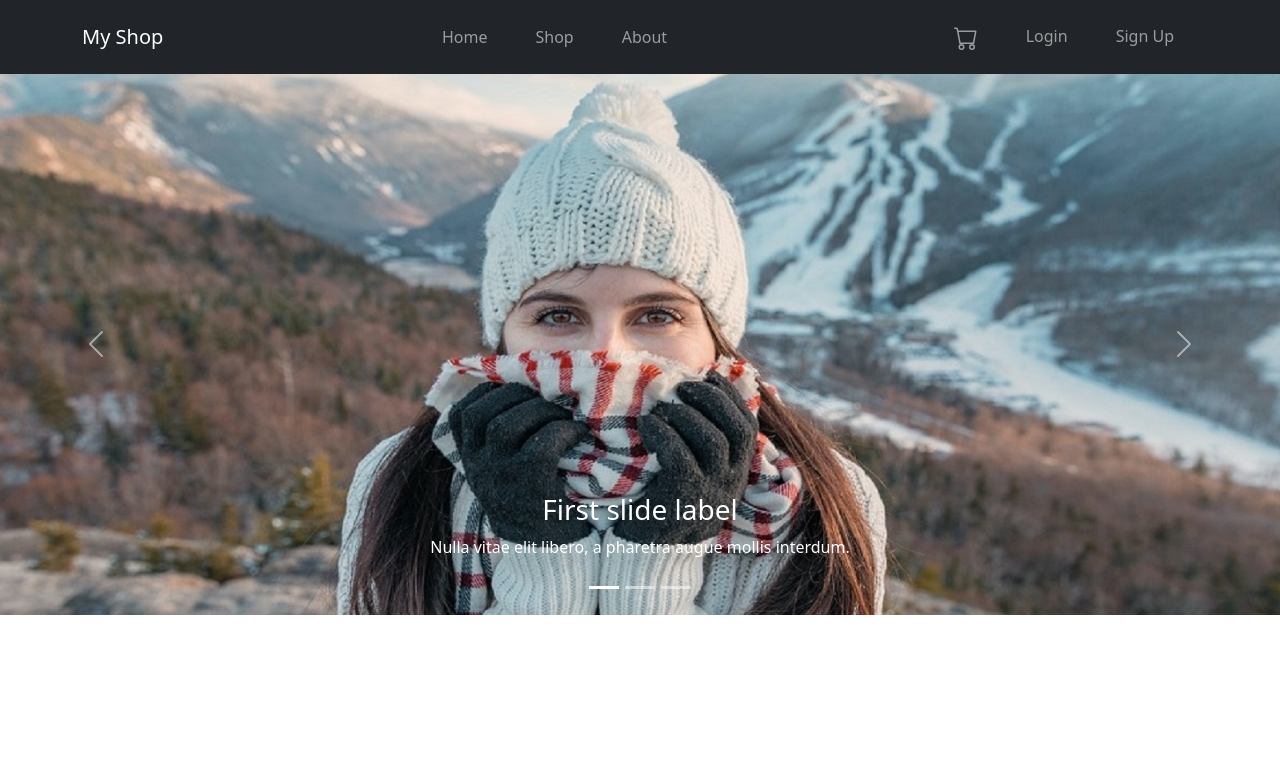
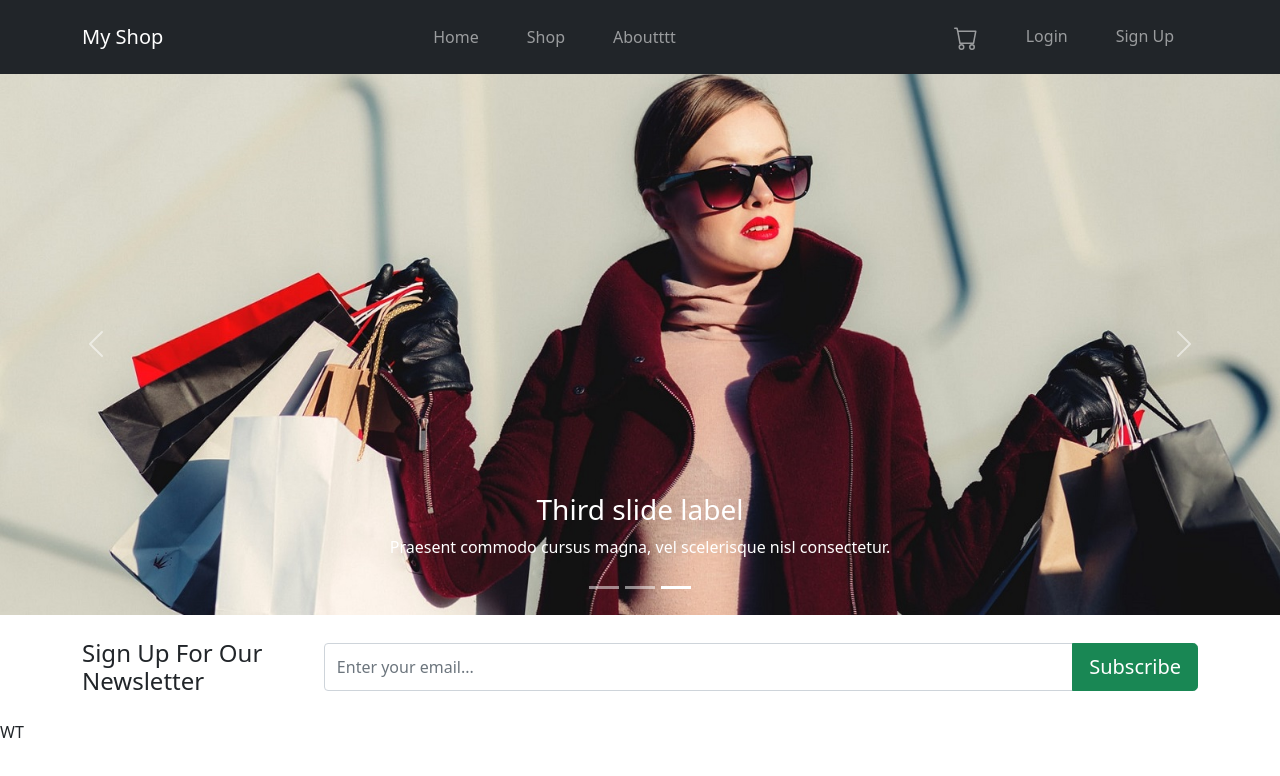
Before and after one commit to rpashev/next-ecommerce, a Next.js app: page / in a window 1280 px wide. Shown: the top 776 px of the page. Built offline with nearby package versions, Linux system fonts and the light colour scheme.

Commit message:
added newsletter component

```diff
--- a/components/Layout/header.js
+++ b/components/Layout/header.js
@@ -21,7 +21,7 @@ const Header = (props) => {
               Shop
             </Nav.Link>
             <Nav.Link className="mx-3" href="/about">
-              About
+              Aboutttt
             </Nav.Link>
           </Nav>
           <Nav>
--- a/components/landing-page/Carousel.js
+++ b/components/landing-page/Carousel.js
@@ -1,11 +1,11 @@
 import { Carousel } from "react-bootstrap";
-import styles from "./Carousel.module.scss";
+// import styles from "./Carousel.module.scss";
 import Image from "next/image";
 
 const HomeCarousel = (props) => {
   return (
-    <Carousel className={styles.carousel}>
-      <Carousel.Item interval={1000000} className={styles.item}>
+    <Carousel>
+      <Carousel.Item interval={1500}>
         <Image
           className="d-block w-100"
           src="/images/landing-page/slide1.jpg"
@@ -22,7 +22,7 @@ const HomeCarousel = (props) => {
       <Carousel.Item interval={1500}>
         <Image
           className="d-block w-100"
-          src="/images/landing-page/slide2.jpg"
+          src="/images/landing-page/slide3.jpg"
           alt="Second slide"
           width={1600}
           height={676}
@@ -33,10 +33,10 @@ const HomeCarousel = (props) => {
           <p>Lorem ipsum dolor sit amet, consectetur adipiscing elit.</p>
         </Carousel.Caption>
       </Carousel.Item>
-      <Carousel.Item>
+      <Carousel.Item interval={1500}>
         <Image
           className="d-block w-100"
-          src="/images/landing-page/slide3.jpg"
+          src="/images/landing-page/slide2.jpg"
           alt="Third slide"
           width={1600}
           height={676}
--- a/components/landing-page/Carousel.module.scss
+++ /dev/null
@@ -1,3 +0,0 @@
-.carousel {
-
-}
--- /dev/null
+++ b/components/landing-page/best-sellers.js
@@ -0,0 +1,5 @@
+const BestSellers = (props) => {
+  return <div>WT</div>;
+};
+
+export default BestSellers;
--- /dev/null
+++ b/components/landing-page/newsletter.js
@@ -0,0 +1,22 @@
+import { Container, InputGroup, FormControl, Button } from "react-bootstrap";
+
+const Newsletter = (props) => {
+  return (
+    <Container>
+      <div className="d-md-flex justify-content-between align-items-center py-4">
+        <h4 className="mb-3 mb-md-0">Sign Up For Our Newsletter</h4>
+        <InputGroup>
+          <FormControl
+            id="inlineFormInputGroupUsername"
+            placeholder="Enter your email..."
+          />
+          <Button variant="success" size="lg">
+            Subscribe
+          </Button>
+        </InputGroup>
+      </div>
+    </Container>
+  );
+};
+
+export default Newsletter;
--- a/package.json
+++ b/package.json
@@ -2,7 +2,7 @@
   "name": "next-ecommerce",
   "private": true,
   "scripts": {
-    "dev": "next dev",
+    "dev": "next dev -p 3000",
     "build": "next build",
     "start": "next start",
     "lint": "next lint"
--- a/pages/index.js
+++ b/pages/index.js
@@ -1,11 +1,14 @@
 import { Fragment } from "react";
-import HomeCarousel from "../components/landing-page/Carousel";
-import Header from "../components/layout/Header";
+import BestSellers from "../components/landing-page/best-sellers";
+import HomeCarousel from "../components/landing-page/carousel";
+import Newsletter from "../components/landing-page/newsletter";
 
 export default function Home() {
   return (
     <Fragment>
       <HomeCarousel />
+      <Newsletter />
+      <BestSellers />
     </Fragment>
   );
 }
```
